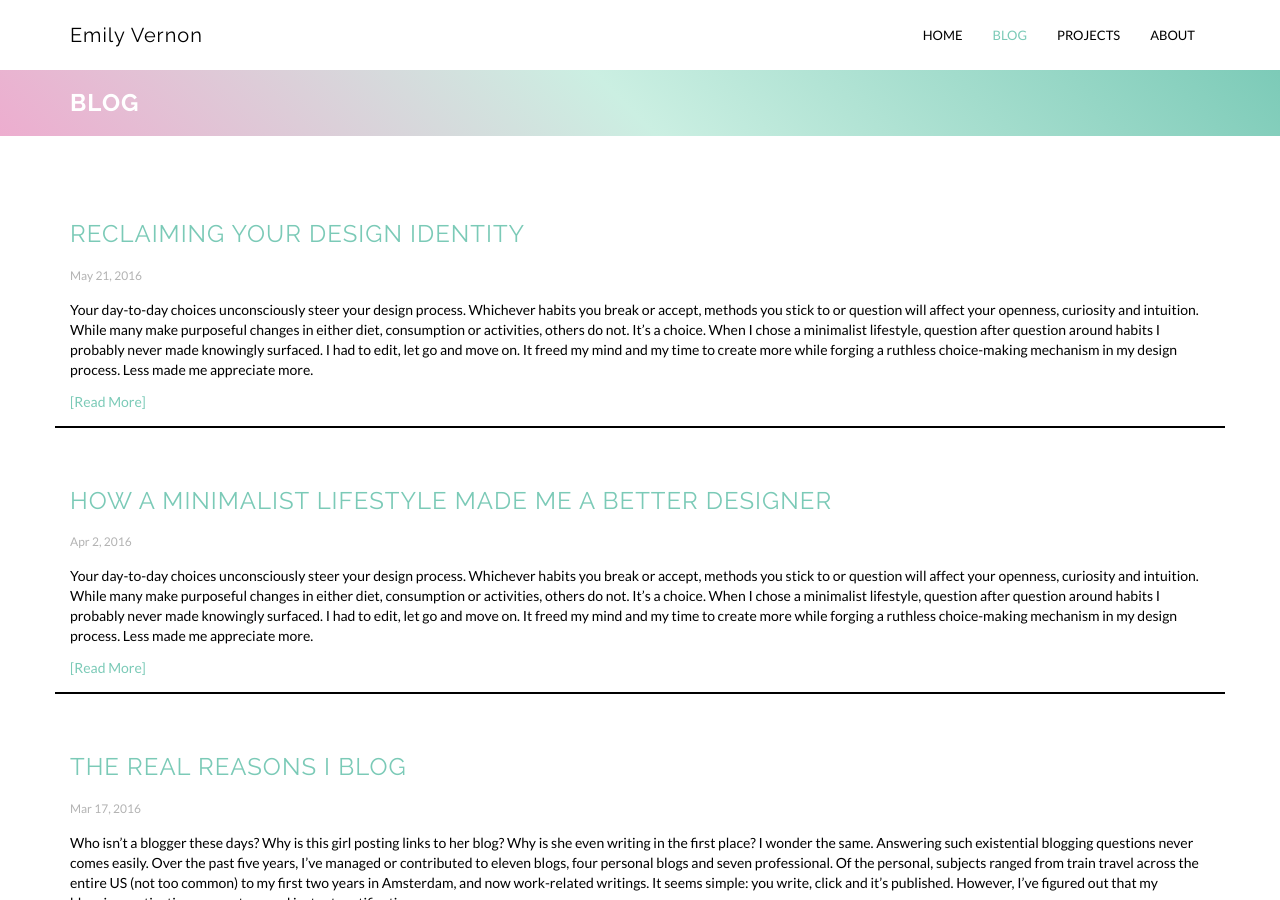
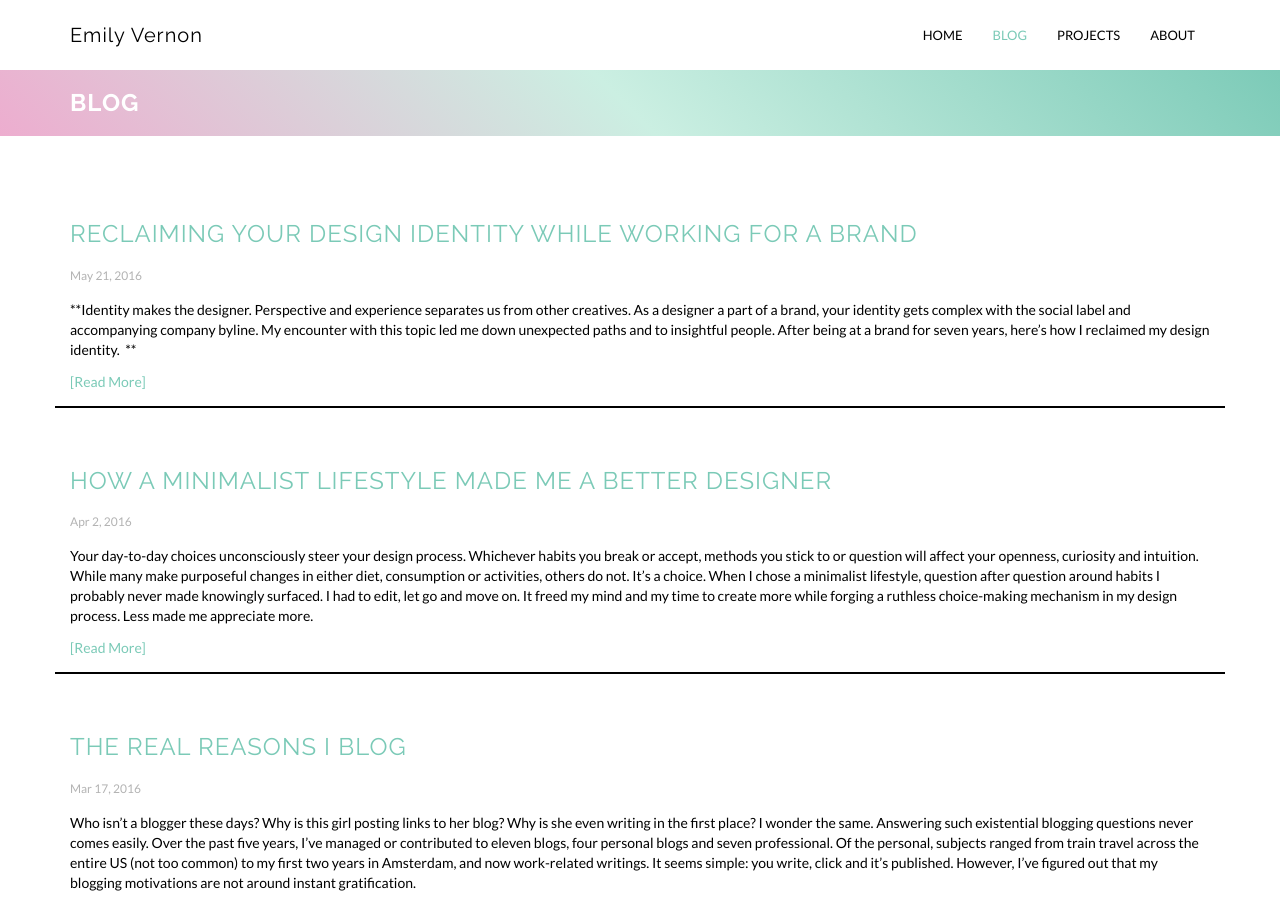
Before and after one commit to emilygv/emilyvernon.com, a Jekyll site: the page built from blog.html, in a window 1280 px wide and 900 px high. Built offline with Jekyll 4.4.1, drawn with Linux system fonts in a browser that asks for light colours; nearby versions of some CDN libraries; some of the changed lines change nothing that is shown.

Commit message:
updated text

```diff
--- a/_posts/2016-05-21-reclaiming-your-design-identity.md
+++ b/_posts/2016-05-21-reclaiming-your-design-identity.md
@@ -1,21 +1,18 @@
 ---
 published: true
-title: Reclaiming Your Design Identity
+title: Reclaiming Your Design Identity While Working for a Brand
 img: "http://farm2.staticflickr.com/1555/26394307165_0348a32305_b.jpg"
 ---
 
-**Your day-to-day choices unconsciously steer your design process. Whichever habits you break or accept, methods you stick to or question will affect your openness, curiosity and intuition. While many make purposeful changes in either diet, consumption or activities, others do not. It’s a choice. When I chose a minimalist lifestyle, question after question around habits I probably never made knowingly surfaced. I had to edit, let go and move on. It freed my mind and my time to create more while forging a ruthless choice-making mechanism in my design process. Less made me appreciate more.**
+**Identity makes the designer. Perspective and experience separates us from other creatives. As a designer a part of a brand, your identity gets complex with the social label and accompanying company byline. My encounter with this topic led me down unexpected paths and to insightful people. After being at a brand for seven years, here’s how I reclaimed my design identity.
+**
 
-Let's get one thing straight. Going down the minimalism route was not voluntary at first. A need to clean after moving to my boyfriend's small apartment threw me in the minimalist stream with no floaties attached. But instead of swimming back to shore, I went further. It snowballed into other improvements in the kitchen, how I packed for travel and the beauty care products I used. One change can lead to so many. I noticed at this time my design approach shifted. It became quicker while I had more space to create. Win-wins that anyone can achieve.
+We’ve all been in a design review, either in school or the real world, where we could identify the designer by his/her work. That’s design identity. Like your own everyday identity, it gets celebrated, knock around, second-guessed or cherished depending on where you are. Before we get into it, first take a sigh of relief: it’s impossible for your design identify to stall completely. There are just times it slows down or shoots to new directions. The slow times shouldn’t scary you, and must be considered as training grounds to reach your next desired destination.
 
-*The first thing minimalism did was clear my mental and physical space.* It swooped over my busy life like an arm over a desk of paper mountains. Even before this experiment escalated to all areas of my life, I always said, "organization is laziness for the future". Minimalism takes this to the nth degree. After the days of paper purging, clothes tossing and shoe shoeing there's a lack of items to manage. The future feels lighter without the need to keep re-organizing. And those supplies I thought one day would come of use, like for some painting or long-dreamed art project? Gone and the guilt went too. Physical clutter creates unnoticed deposits on mental stamina tha no ones needs.
+Your design identity is as malleable, yet permanent, as a physical feature. What you do, what you know, who you know and how it’s perceived affects its development and your comfort level. All of these can be cultivated by a variety of approaches and will change your design identity as a happy result. Start by participating in creative extracurricular activities outside of your 9-5. You might already be doing this, however it’s more valuable than you might think. In my case, I write every week though published articles or my own blog posts. By doing this, my social introduction goes from “Designer who works at x” to include other topics, companies and experiences.
 
-*Without so many items to tend to, my mind is more open to create.* When I go home, there are a couple of clothes piles there or dishes to be put away. Minimalism is not bippity-boppity-boop Cinderella magic. But it’s seconds not minutes, or even hours, to resolve. So when I go home, it's about ... Cooking. Reading. Writing. Making little illustrations. Learning Dutch. Planning for holidays. Dreaming. Baking. Skyping with my family. Considering business ideas. Rebuilding my website. Doing, being and not cleaning. I have time to enjoy my possessions without being possessed by them.
+Let’s face it, creatives are complex. Some dig deep into one specialty, while others explore. Traversing your creative side in other mediums, be it writing, painting, sew or whatever, is a reminder that you can do anything. Whichever path you chose, remember to reflect on it by discussing or writing about your process, learnings and even struggles. This is the same with your company work. The design path in any company is full of lessons and content if you’re looking, and every generation figures out new approaches and tools. I’ve taken ownership of my experiences in and outside of work by writing about it.
 
-*My eye for unique products and ideas sharpened.* Not so many products get past this front door anymore. Even when I go to IKEA, now I leave with less than what's on my shopping list. Before purchasing any product or wardrobe item I ask myself: does something else do the same job? I am buying this because I just want something? How will I feel tomorrow? Is it an acceptable price/quality ratio? Scrutinizing my own purchases is a warm up for making better, and more brutal, design choices. My ability to edit quickened and my fear of letting go dissipated. There will anyway be new things to buy and new ideas to develop; I am not afraid anymore to move on.
+Trust me, you’re not the only designer who struggles with this identity crisis. There are hundreds and probably thousands out there. The other significant step is becoming a part of a larger creative community on and offline. In my case, just two months of exploring and contributing to Twitter opened up new resources, events and individuals. Articles on development topic from sites like 99U, Fast Company and Creative Review can serve as an accessible inspiration point for other’s stories and tips.
 
-*I question my assumptions in design more than ever before.* I've developed this odd split personality. When beginning to working through a concept, I purposefully try to throw out what I know. Be a fresh-out-of-design-school designer again. This came from re-evaluating my lifestyle and those little details I took for granted. Questioning my wardrobe made me question my beauty routine. Then how I shopped for groceries. My shampoo. My coffee budget. My document keeping. I looked from the outside in and could spot the inefficiencies better, and with less emotion. Sure, life would have been better if I did this earlier, but look at all I've learned!
-
-*My feeling of self-sufficiency re-surfaced and strenghtened.* We kind of got soft by 2016. Conveniences, brands and specialists can solve most of our problems. But even the most focused designer needs a wide range of tools. By becoming more self-sufficient in my minimalist lifestyle, I took responsibility. This gave me confidence to approach new problems, even if I did not know completely how they should be done. As a minimalist, I've made my own skin care products from everyday substances to reduce bottles bought, for example. It just took a little research. Somewhere down the corporate line, this muscle weakened. Changing my lifestyle reversed that process.
-
-Changing your lifestyle makes you think and question yourself. It can be very confronting, as I found. But there is not a moment I regret living with less. Minimalism cut the noise and amplified the worthwhile people, experiences and products. I appreciate good design more than ever because I can understand its unique view point better. When I started my new lifestyle, my imagination would have never wrapped itself around how one change can lead to a new design approach.
+Being a part of brand can lead to design identity laziness, and no designer wants to feel slowed down. The number of times are plentiful that someone said, “Oh, you’re the designer from company x, right?” However, holding on to yourself ensures that as times change, you’re confident enough with yourself to adjust. Keep in mind that rebranding and reconsidering your wider creative identity is a continual effort. I’ve rebranded myself every year as it becomes clearer on how it all fits together. And no matter what others say or the criticism you face, trust yourself. Sincere efforts toward developing your design identity will lead to a new you.
```
